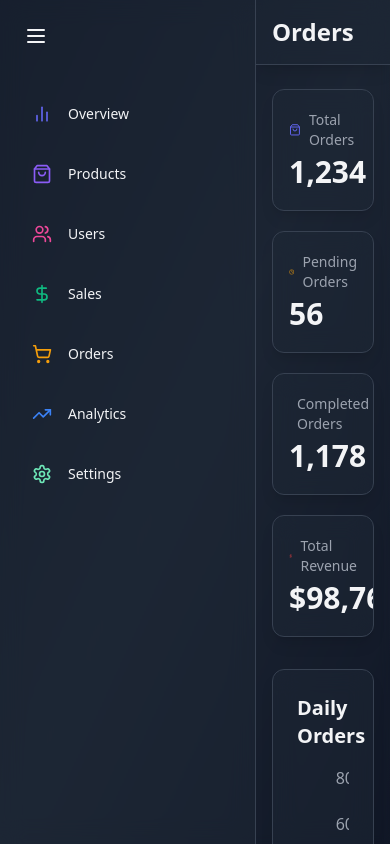
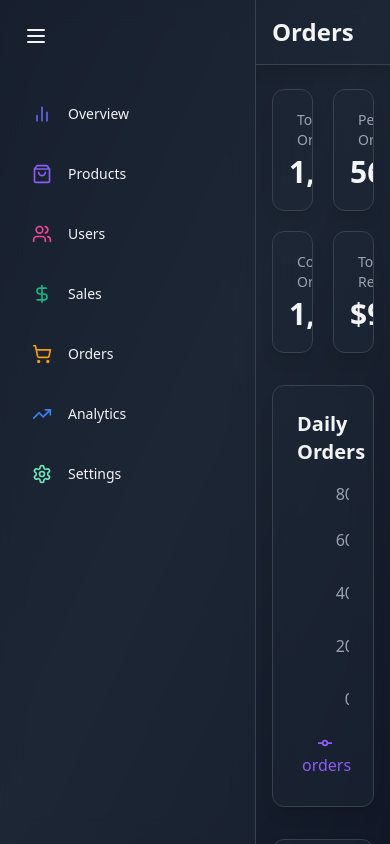
Before and after one commit to pja11111/react-graph, a React (Vite) app: page /orders in a window 390 px wide. Built offline with nearby package versions, Linux system fonts and the light colour scheme.

Commit message:
Update Order

```diff
--- a/src/pages/OrdersPage.jsx
+++ b/src/pages/OrdersPage.jsx
@@ -21,7 +21,7 @@ const OrdersPage = () => {
 
 			<main className='max-w-7xl mx-auto py-6 px-4 lg:px-8'>
 				<motion.div
-					className='grid grid-cols-1 gap-5 sm:grid-cols-2 lg:grid-cols-4 mb-8'
+					className='grid grid-cols-2 gap-5 sm:grid-cols-2 lg:grid-cols-4 mb-8'
 					initial={{ opacity: 0, y: 20 }}
 					animate={{ opacity: 1, y: 0 }}
 					transition={{ duration: 1 }}
```
Also changed, not shown: 1 other file (tests, documents, lock files or other folders).
